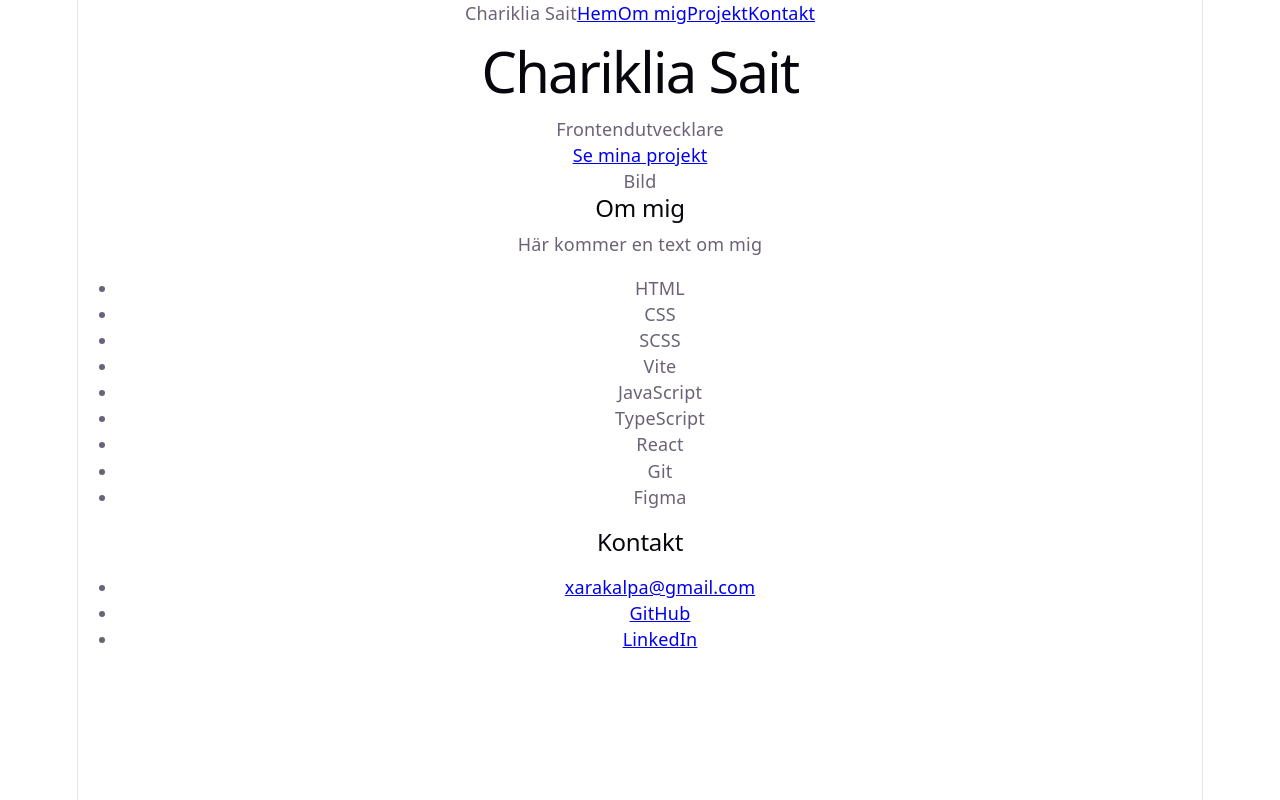
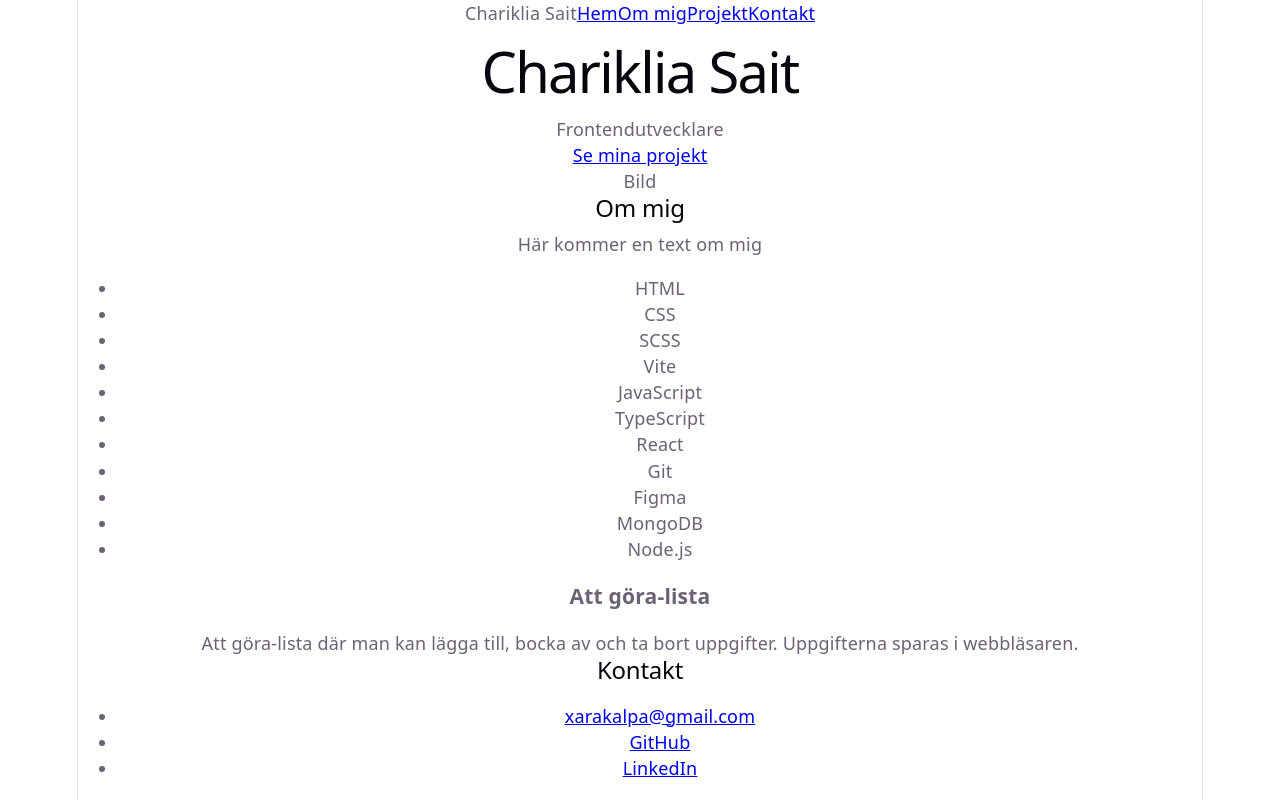
Before and after one commit to CharikliaA/portfolio, a React app: page / in a window 1280 px wide. Built offline with nearby package versions, Linux system fonts and the light colour scheme; the HTML template or start-up script is replaced by a standard one.

Commit message:
Add ProjectCard component with props

```diff
--- a/src/App.tsx
+++ b/src/App.tsx
@@ -2,6 +2,8 @@ import Navbar from "./components/Navbar"
 import Hero from "./components/Hero"
 import About from "./components/About"
 import Contact from "./components/Contact"
+import ProjectCard from "./components/ProjectCard"
+import { projects } from "./data/projects"
 
 function App () {
   return  (
@@ -9,6 +11,7 @@ function App () {
       <Navbar />
       <Hero />
       <About />
+      <ProjectCard project={projects[5]}/>
       <Contact />
     </div>
   )
--- a/src/components/About.tsx
+++ b/src/components/About.tsx
@@ -15,6 +15,8 @@ const About = () => {
             <li>React</li>
             <li>Git</li>
             <li>Figma</li>
+            <li>MongoDB</li>
+            <li>Node.js</li>
         </ul>
     </section>
   )
--- /dev/null
+++ b/src/components/ProjectCard.tsx
@@ -0,0 +1,15 @@
+import type { Project } from "../data/projects";
+
+type ProjectCardProps = {
+    project: Project
+}
+
+const ProjectCard = ({ project }: ProjectCardProps) => {
+    return (
+        <article>
+            <h3>{project.title}</h3>
+            <p>{project.description}</p>
+        </article>
+    )
+}
+export default ProjectCard
--- a/src/data/projects.ts
+++ b/src/data/projects.ts
@@ -1,4 +1,13 @@
-export const projects = [
+export type Project = {
+  id: number;
+  title: string;
+  description: string;
+  image: string;
+  tags: string[];
+  repoUrl: string;
+  liveUrl: string;
+};
+export const projects: Project[] = [
   {
     id: 1,
     title: "Mars Bound Marauders",
```
